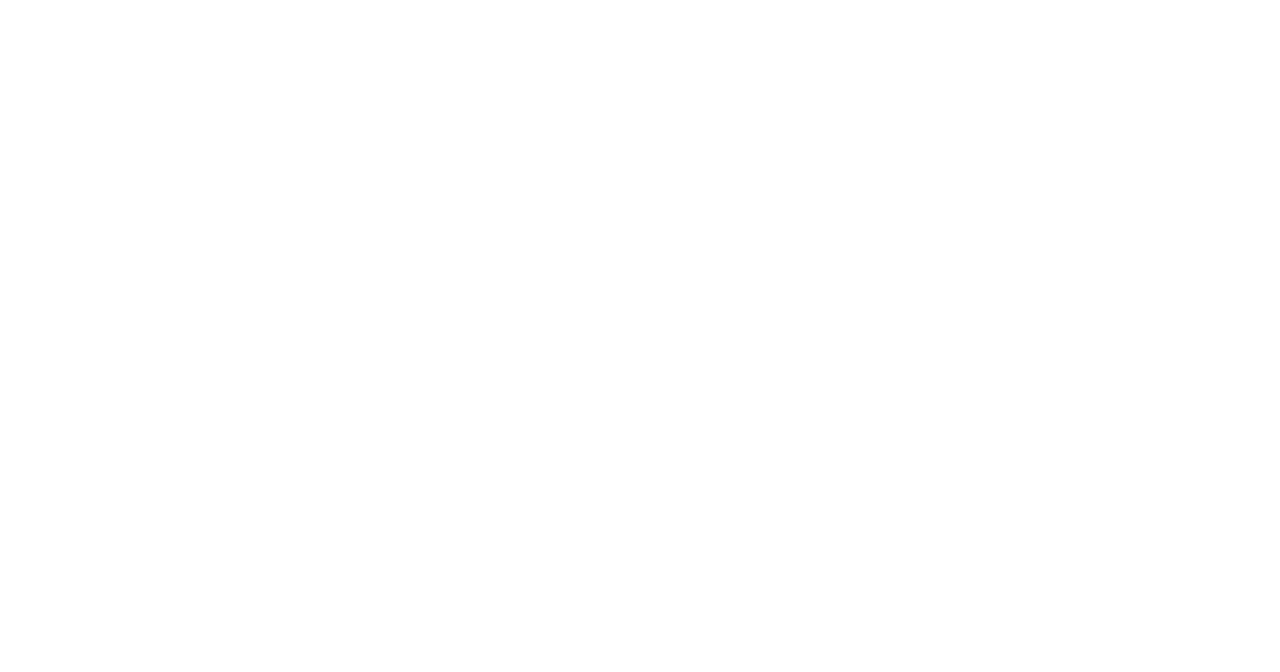
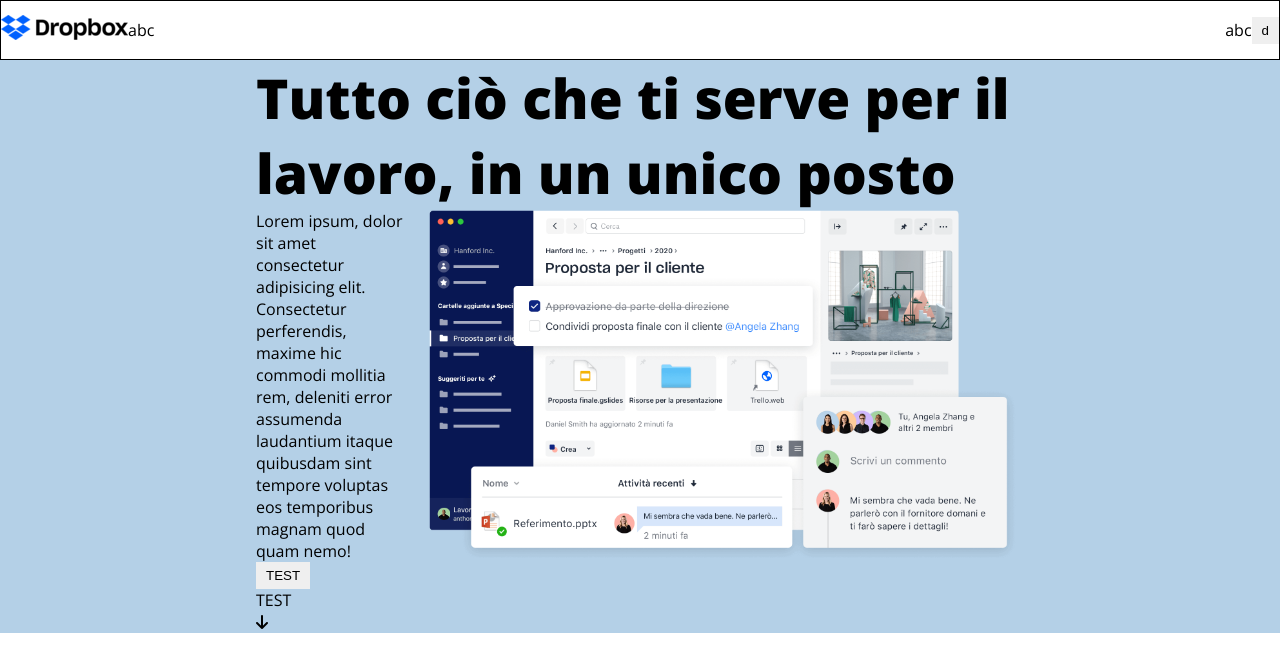
Before and after one commit to alessandrorumi/htmlcss-dropbox, a plain HTML site: page index.html in a window 1280 px wide. Drawn offline with nearby package versions, Linux system fonts and the light colour scheme.

Commit message:
Impaginazione Header e Jumbotron

```diff
--- a/css/style.css
+++ b/css/style.css
@@ -5,6 +5,78 @@
 }
 
 :root {
-  font-family: ;
+  font-family: 'Open Sans', sans-serif;
+}
 
+ul {
+  list-style-type: none;
 }
+
+a {
+  text-decoration: none;
+  color: black;
+}
+
+button {
+  padding: 6px 10px;
+  border: none;
+}
+
+h1 {
+  font-size: 55px;
+  font-weight: 800;
+}
+
+/* Stile Header */
+
+header {
+  display: flex;
+  justify-content: space-between;
+  /* DEBUG */
+  height: 60px;
+  border: 1px solid black;
+}
+
+.header-left, .header-right
+ {
+  height: 100%;
+  display: flex;
+  align-items: center;
+}
+
+header ul {
+  display: flex;
+}
+
+/* Stile Jumbotron */
+
+.jumbotron {
+  width: 100vw;
+  margin: 0 auto;
+  background-color: #b4d0e7;
+}
+
+.jumbotron-container {
+  width: 60vw;
+  margin: 0 auto;
+}
+
+.jumbo-content {
+  display: flex;
+}
+
+.jumbo-left {
+  width: 60%;
+}
+
+.jumbo-right img {
+  width: 100%;
+}
+
+/* Stile Main */
+main {
+  /* DEBUG */
+  width: 70vw;
+  margin: 0 auto;
+  height: 750px;
+}
--- a/index.html
+++ b/index.html
@@ -3,20 +3,64 @@
 <head>
   <meta charset="UTF-8">
   <meta name="viewport" content="width=device-width, initial-scale=1.0">
+  <link rel="preconnect" href="https://fonts.googleapis.com">
+  <link rel="preconnect" href="https://fonts.gstatic.com" crossorigin>
+  <link href="https://fonts.googleapis.com/css2?family=Open+Sans:wght@400;700;800&display=swap" rel="stylesheet">
+  <link rel="stylesheet" href="https://cdnjs.cloudflare.com/ajax/libs/font-awesome/6.4.2/css/all.min.css">
+  <link rel="stylesheet" href="css/style.css">
   <title>Dropbox</title>
 </head>
 <body>
 
   <!-- Header -->
-  <header></header>
+  <header>
+    <div class="header-left">
+      <div class="header-logo">
+        <img src="img/logo-small.png" alt="Logo Dropbox">
+      </div>
+        <ul>
+          <li><a href="#">a</a></li>
+          <li><a href="#">b</a></li>
+          <li><a href="#">c</a></li>
+        </ul>
+    </div>
+
+    <div class="header-right">
+      <ul>
+        <li><a href="#">a</a></li>
+        <li><a href="#">b</a></li>
+        <li><a href="#">c</a></li>
+      </ul>
+      <button>d</button>
+    </div>
+  </header>
+
+  <!-- Sezione Jumbrotron -->
+  <section class="jumbotron">
+    <div class="jumbotron-container">
+      <div class="jumbo-title">
+        <h1>Tutto ci&ograve; che ti serve per il lavoro, in un unico posto</h1>
+      </div>
+      <div class="jumbo-content">
+        <!-- Sinistra -->
+        <div class="jumbo-left">
+          <div class="jumpo-p">
+            <p>Lorem ipsum, dolor sit amet consectetur adipisicing elit. Consectetur perferendis, maxime hic commodi mollitia rem, deleniti error assumenda laudantium itaque quibusdam sint tempore voluptas eos temporibus magnam quod quam nemo!</p>
+          </div>
+          <button>TEST</button>
+          <div>TEST</div>
+          <i class="fa-solid fa-arrow-down" style="color: #000000;"></i>
+        </div>
+        <!-- Destra -->
+        <div class="jumbo-right">
+          <img src="img/jumbo.png" alt="">
+        </div>
+      </div>
+    </div>
+  </section>
 
   <!-- Main -->
   <main>
-
-    <!-- Sezione Jumbrotron -->
-    <section>
-
-    </section>
 
      <!-- Sezione Piani Dropbox -->
      <section>
```
